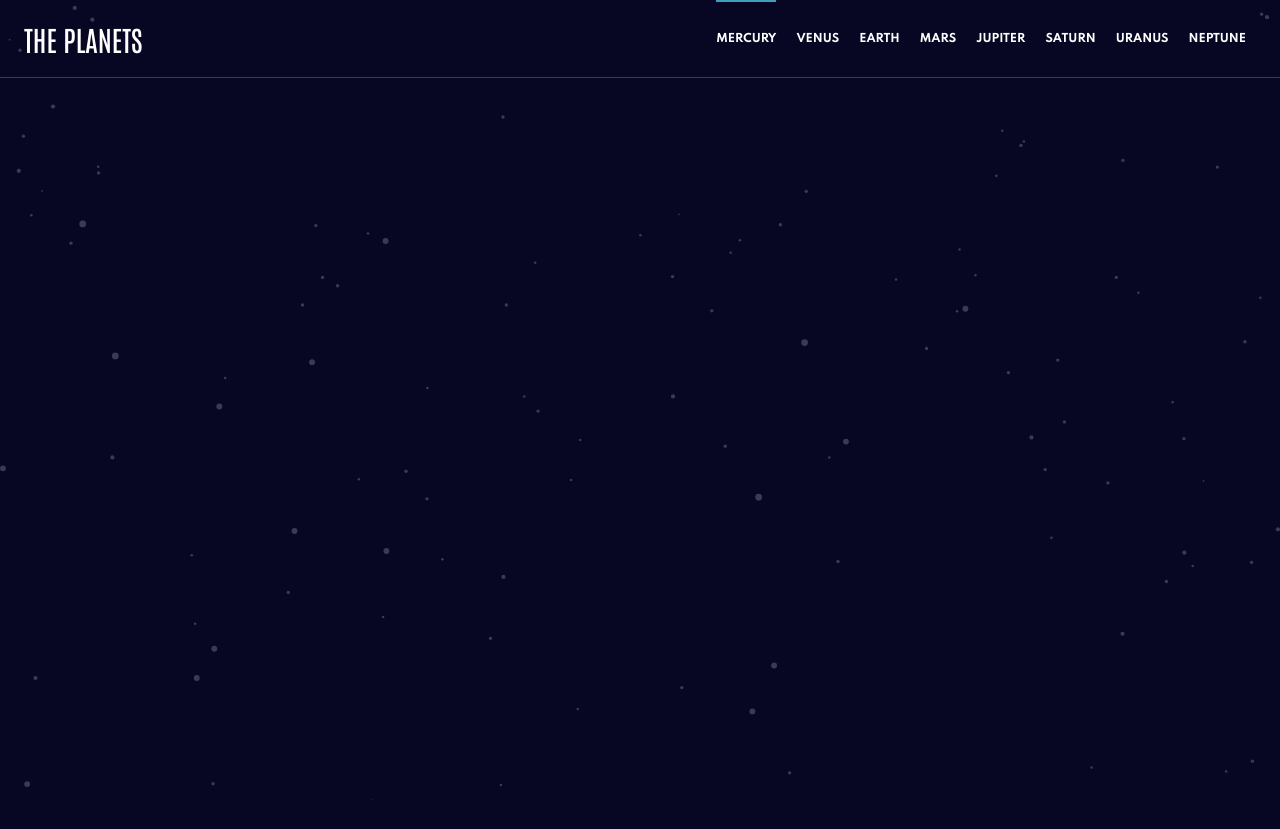
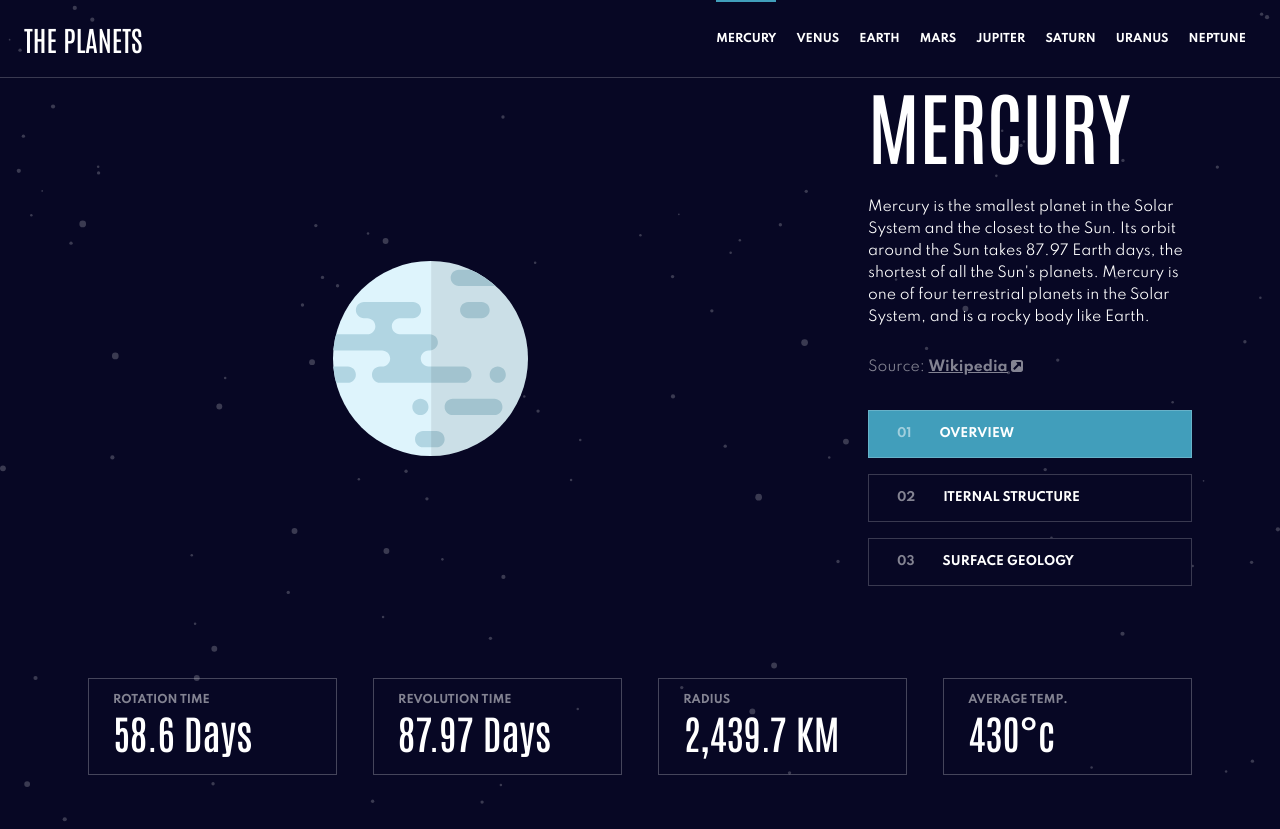
Before and after one commit to igorbanjac91/planet-fact-site, a React (Create React App) app: page /mercury in a window 1280 px wide. Before the commit the page ends 800 px from the top, so only its background shows below. Built offline with nearby package versions, Linux system fonts and the light colour scheme.

Commit message:
roollbakc root url chagne

```diff
--- a/src/App.js
+++ b/src/App.js
@@ -20,7 +20,7 @@ function App() {
           <Route exact path="/" >
             <Redirect to="/mercury" />
           </Route>
-          <Route path="/planet-fact-site/:planetName" children={<Planet />} />
+          <Route path="/:planetName" children={<Planet />} />
         </Switch>
       </div>
     </Router>
```
